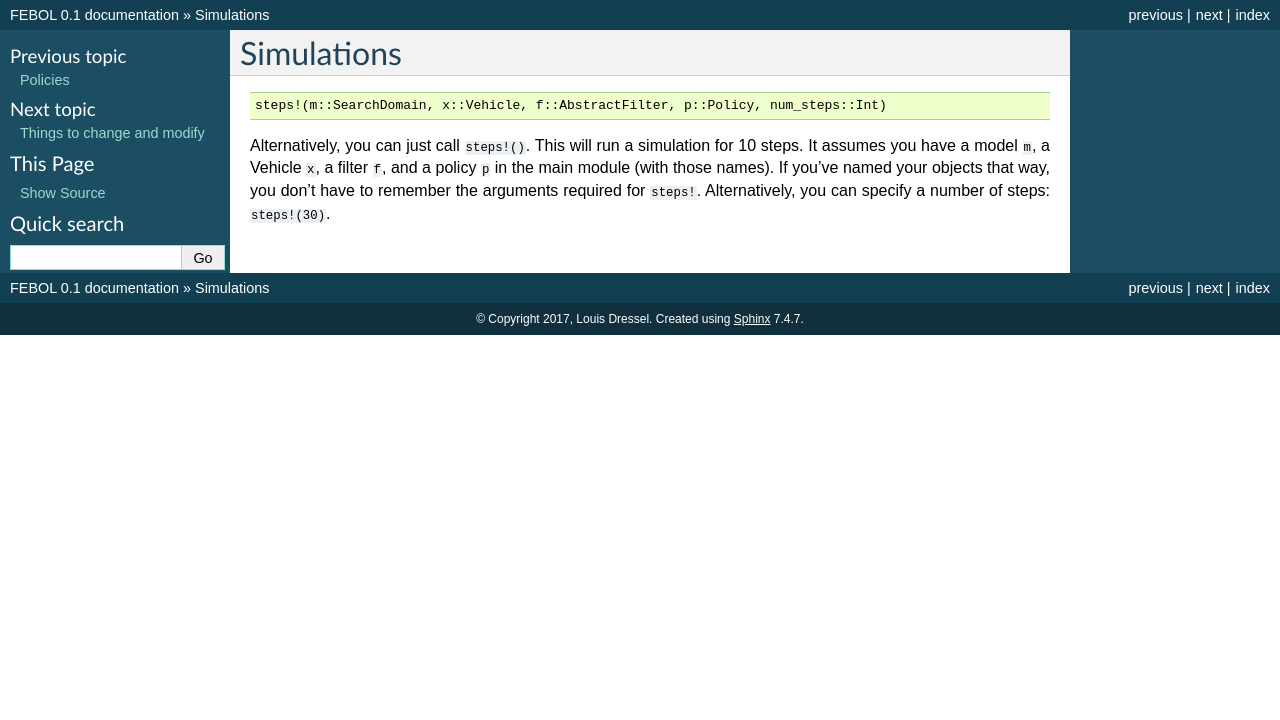
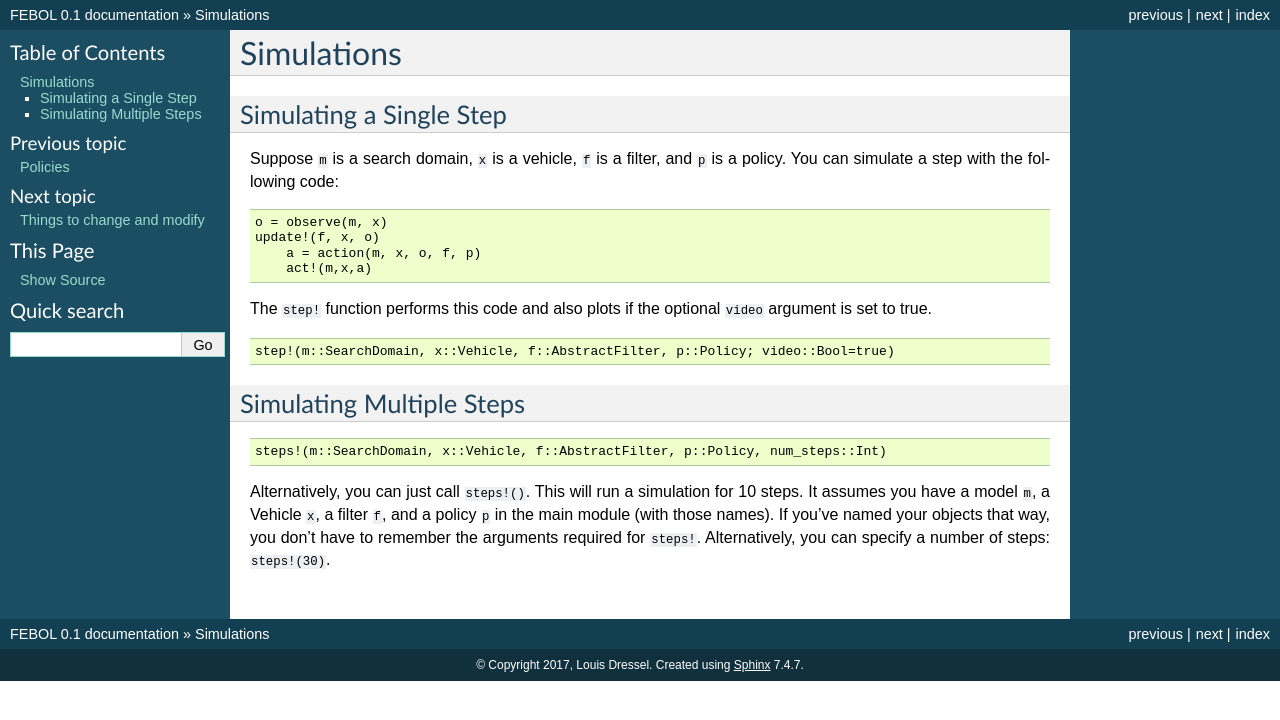
Before and after one commit to cdrckrgt/FEBOL.jl, a Sphinx documentation site: the page built from docs/simulations.rst, in a window 1280 px wide. Shown: the top 720 px of the page. Built offline with Sphinx 7.4.7, drawn with Linux system fonts in a browser that asks for light colours.

Commit message:
added more about simulating

```diff
--- a/docs/simulations.rst
+++ b/docs/simulations.rst
@@ -1,6 +1,27 @@
 ===============
 Simulations
 ===============
+
+Simulating a Single Step
+==========================
+Suppose :code:`m` is a search domain, :code:`x` is a vehicle, :code:`f` is a filter, and :code:`p` is a policy.
+You can simulate a step with the following code:
+::
+
+    o = observe(m, x)
+    update!(f, x, o)
+	a = action(m, x, o, f, p)
+	act!(m,x,a)
+
+
+The :code:`step!` function performs this code and also plots if the optional :code:`video` argument is set to true.
+::
+
+    step!(m::SearchDomain, x::Vehicle, f::AbstractFilter, p::Policy; video::Bool=true)
+
+
+Simulating Multiple Steps
+===========================
 ::
 
     steps!(m::SearchDomain, x::Vehicle, f::AbstractFilter, p::Policy, num_steps::Int)
```
